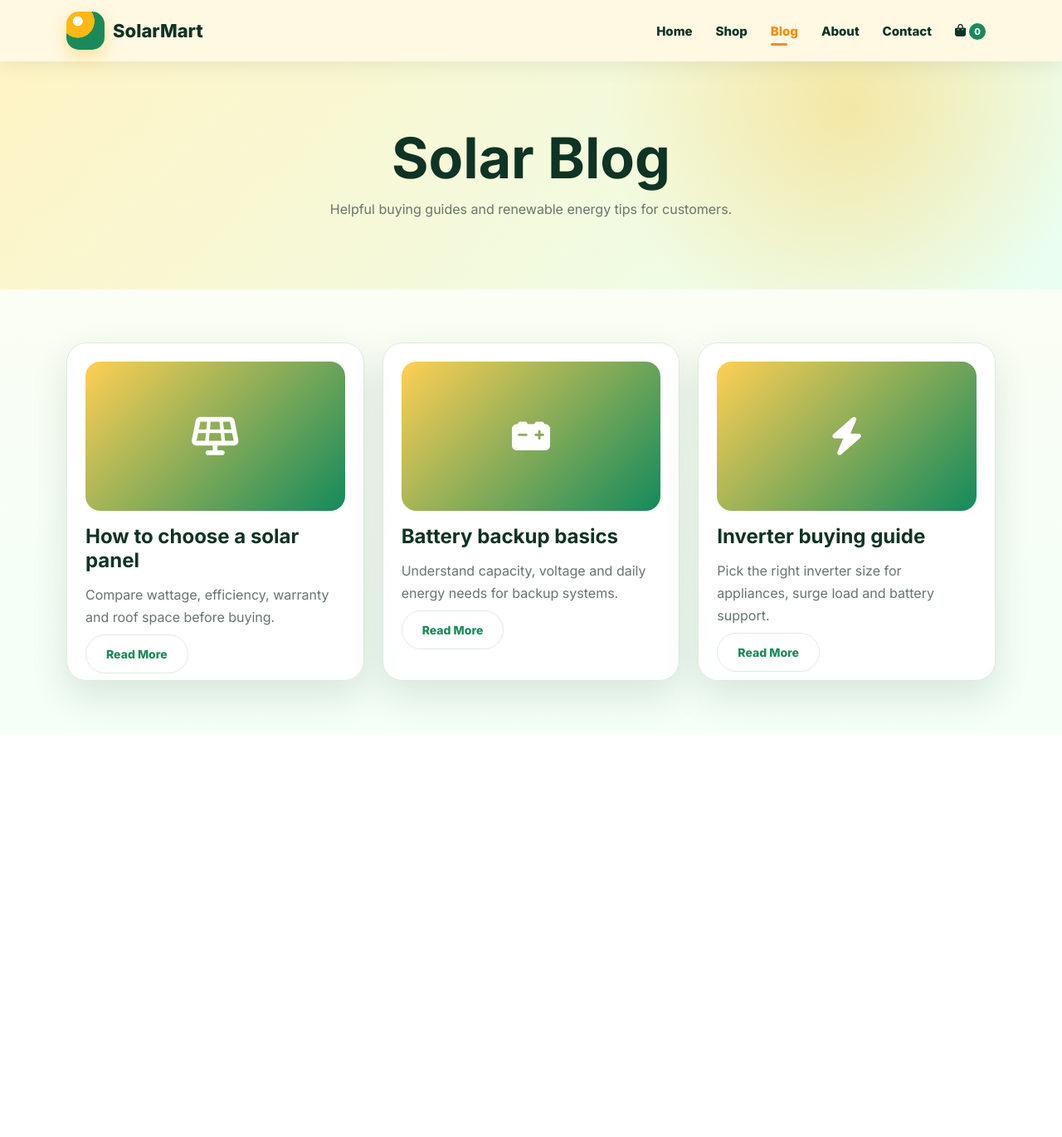
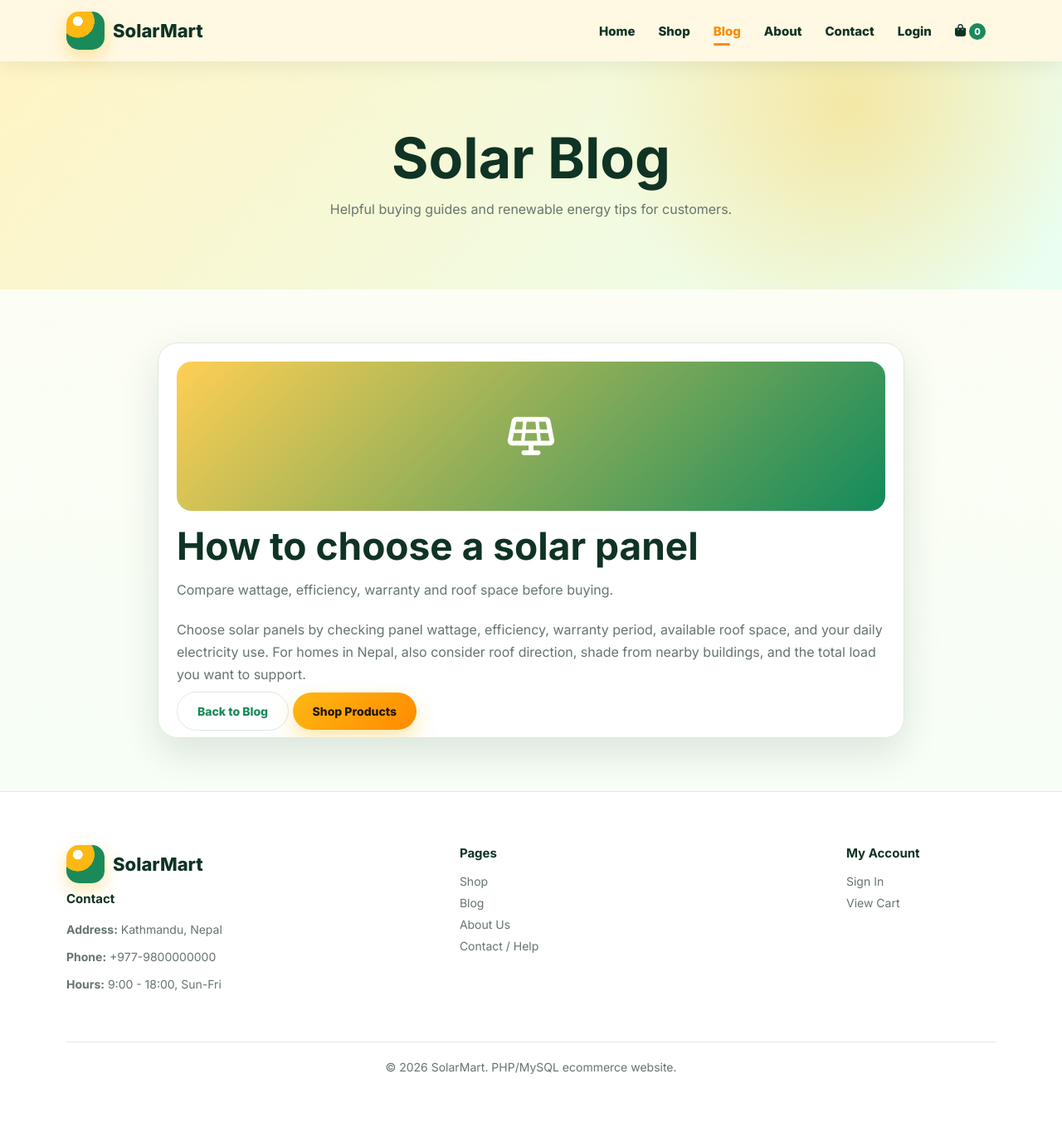
Before and after one commit to BRaj99/solarmart, a PHP site: page /solarmart/blog.php?post=choose-solar-panel in a window 1280 px wide. Shown: the whole page at 83% size. Before the commit the page ends 879 px from the top, so only its background shows below. Run offline with PHP 8.4, Linux system fonts and the light colour scheme.

Commit message:
blog about

```diff
--- a/blog.php
+++ b/blog.php
@@ -1,9 +1,30 @@
 <?php
-session_start();
+require_once 'site_common.php';
+$posts = [
+    'choose-solar-panel' => [
+        'icon' => 'fa-solar-panel',
+        'title' => 'How to choose a solar panel',
+        'intro' => 'Compare wattage, efficiency, warranty and roof space before buying.',
+        'body' => 'Choose solar panels by checking panel wattage, efficiency, warranty period, available roof space, and your daily electricity use. For homes in Nepal, also consider roof direction, shade from nearby buildings, and the total load you want to support.'
+    ],
+    'battery-backup-basics' => [
+        'icon' => 'fa-car-battery',
+        'title' => 'Battery backup basics',
+        'intro' => 'Understand capacity, voltage and daily energy needs for backup systems.',
+        'body' => 'Battery backup size depends on how many appliances you want to run and for how many hours. Check battery voltage, amp-hour capacity, depth of discharge, and compatibility with your inverter before buying.'
+    ],
+    'inverter-buying-guide' => [
+        'icon' => 'fa-bolt',
+        'title' => 'Inverter buying guide',
+        'intro' => 'Pick the right inverter size for appliances, surge load and battery support.',
+        'body' => 'Your inverter should handle your normal running load and temporary surge load. A hybrid inverter is useful when you want solar charging, grid charging, and battery backup in one system.'
+    ]
+];
+$slug = $_GET['post'] ?? '';
+$post = $posts[$slug] ?? null;
 ?>
 <!DOCTYPE html>
 <html lang="en">
-
 <head>
     <meta charset="UTF-8">
     <meta name="viewport" content="width=device-width, initial-scale=1.0">
@@ -11,48 +32,36 @@ session_start();
     <link rel="stylesheet" href="https://cdnjs.cloudflare.com/ajax/libs/font-awesome/6.5.0/css/all.min.css">
     <link rel="stylesheet" href="style.css">
 </head>
-
 <body>
-    <section id="header"><a href="index.php" class="logo-wrap">
-            <div class="logo-mark"></div><span>SolarMart</span>
-        </a>
-        <ul id="navbar">
-            <li><a href="index.php">Home</a></li>
-            <li><a href="shop.php">Shop</a></li>
-            <li><a class="active" href="blog.php">Blog</a></li>
-            <li><a href="about.php">About</a></li>
-            <li><a href="contact.php">Contact</a></li>
-            <li id="lg-bag"><a href="cart.php"><i class="fa-solid fa-bag-shopping"></i><span
-                        class="cart-count">0</span></a></li><a href="#" id="close"><i class="fa fa-times"></i></a>
-        </ul>
-        <div id="mobile"><a href="cart.php"><i class="fa-solid fa-bag-shopping"></i><span
-                    class="cart-count">0</span></a><i id="bar" class="fas fa-outdent"></i></div>
-    </section>
+<?php renderHeader('blog'); ?>
 <section class="page-header">
     <h1>Solar Blog</h1>
     <p>Helpful buying guides and renewable energy tips for customers.</p>
 </section>
-    <section class="section-p1 blog-grid">
-        <article class="card blog-card">
-            <div class="blog-img"><i class="fa fa-solar-panel"></i></div>
-            <h3>How to choose a solar panel</h3>
-            <p>Compare wattage, efficiency, warranty and roof space before buying.</p><a class="outline-btn"
-                href="#">Read More</a>
-        </article>
-        <article class="card blog-card">
-            <div class="blog-img"><i class="fa fa-car-battery"></i></div>
-            <h3>Battery backup basics</h3>
-            <p>Understand capacity, voltage and daily energy needs for backup systems.</p><a class="outline-btn"
-                href="#">Read More</a>
-        </article>
-        <article class="card blog-card">
-            <div class="blog-img"><i class="fa fa-bolt"></i></div>
-            <h3>Inverter buying guide</h3>
-            <p>Pick the right inverter size for appliances, surge load and battery support.</p><a class="outline-btn"
-                href="#">Read More</a>
+<?php if ($post): ?>
+<section class="section-p1">
+    <article class="card blog-card" style="max-width:900px;margin:auto;">
+        <div class="blog-img"><i class="fa <?php echo e($post['icon']); ?>"></i></div>
+        <h2><?php echo e($post['title']); ?></h2>
+        <p><?php echo e($post['intro']); ?></p>
+        <p><?php echo e($post['body']); ?></p>
+        <a class="outline-btn" href="blog.php">Back to Blog</a>
+        <a class="primary-btn" href="shop.php">Shop Products</a>
     </article>
 </section>
+<?php else: ?>
+<section class="section-p1 blog-grid">
+    <?php foreach ($posts as $key => $item): ?>
+    <article class="card blog-card">
+        <div class="blog-img"><i class="fa <?php echo e($item['icon']); ?>"></i></div>
+        <h3><?php echo e($item['title']); ?></h3>
+        <p><?php echo e($item['intro']); ?></p>
+        <a class="outline-btn" href="blog.php?post=<?php echo urlencode($key); ?>">Read More</a>
+    </article>
+    <?php endforeach; ?>
+</section>
+<?php endif; ?>
+<?php renderFooter(); ?>
 <script src="script.js"></script>
 </body>
-
 </html>
--- a/index.php
+++ b/index.php
@@ -256,7 +256,7 @@ function e($value) {
         <?php if (isset($_SESSION['user_id'])) { ?>
             <a href="profile.php">My Profile</a>
             <a href="cart.php">View Cart</a>
-            <a href="logout.php">Logout</a>
+            <a href="login.php?logout=true">Logout</a>
         <?php } else { ?>
             <a href="login.php">Sign In</a>
             <a href="cart.php">View Cart</a>
--- /dev/null
+++ b/site_common.php
@@ -0,0 +1,66 @@
+<?php
+if (session_status() === PHP_SESSION_NONE) {
+    session_start();
+}
+function e($value) {
+    return htmlspecialchars((string)$value, ENT_QUOTES, 'UTF-8');
+}
+function navActive($page, $current) {
+    return $page === $current ? ' class="active"' : '';
+}
+function renderHeader($current = '') {
+?>
+<section id="header">
+    <a href="index.php" class="logo-wrap"><div class="logo-mark"></div><span>SolarMart</span></a>
+    <div>
+        <ul id="navbar">
+            <li><a<?php echo navActive('home', $current); ?> href="index.php">Home</a></li>
+            <li><a<?php echo navActive('shop', $current); ?> href="shop.php">Shop</a></li>
+            <li><a<?php echo navActive('blog', $current); ?> href="blog.php">Blog</a></li>
+            <li><a<?php echo navActive('about', $current); ?> href="about.php">About</a></li>
+            <li><a<?php echo navActive('contact', $current); ?> href="contact.php">Contact</a></li>
+            <?php if (isset($_SESSION['user_id'])): ?>
+                <li><a<?php echo navActive('profile', $current); ?> href="profile.php"><i class="fa-solid fa-user"></i> My Account</a></li>
+                <li><a href="login.php?logout=true">Logout</a></li>
+            <?php else: ?>
+                <li><a href="login.php">Login</a></li>
+            <?php endif; ?>
+            <li id="lg-bag"><a href="cart.php"><i class="fa-solid fa-bag-shopping"></i><span class="cart-count">0</span></a></li>
+            <a href="#" id="close"><i class="fa fa-times"></i></a>
+        </ul>
+    </div>
+    <div id="mobile"><a href="cart.php"><i class="fa-solid fa-bag-shopping"></i><span class="cart-count">0</span></a><i id="bar" class="fas fa-outdent"></i></div>
+</section>
+<?php
+}
+function renderFooter() {
+?>
+<footer class="section-p1">
+    <div class="col">
+        <a href="index.php" class="logo-wrap"><div class="logo-mark"></div><span>SolarMart</span></a>
+        <h4>Contact</h4>
+        <p><strong>Address:</strong> Kathmandu, Nepal</p>
+        <p><strong>Phone:</strong> +977-9800000000</p>
+        <p><strong>Hours:</strong> 9:00 - 18:00, Sun-Fri</p>
+    </div>
+    <div class="col">
+        <h4>Pages</h4>
+        <a href="shop.php">Shop</a>
+        <a href="blog.php">Blog</a>
+        <a href="about.php">About Us</a>
+        <a href="contact.php">Contact / Help</a>
+    </div>
+    <div class="col">
+        <h4>My Account</h4>
+        <?php if (isset($_SESSION['user_id'])): ?>
+            <a href="profile.php">My Profile</a>
+            <a href="cart.php">View Cart</a>
+            <a href="login.php?logout=true">Logout</a>
+        <?php else: ?>
+            <a href="login.php">Sign In</a>
+            <a href="cart.php">View Cart</a>
+        <?php endif; ?>
+    </div>
+    <div class="copyright"><p>© 2026 SolarMart. PHP/MySQL ecommerce website.</p></div>
+</footer>
+<?php } ?>
```
Also changed, not shown: about.php (+14 -45 lines), contact.php (+47 -25 lines), db.php (+11 -4 lines), shop.php (+6 -1 lines), 1 other file. Lines whose indentation alone changed are shown as unchanged.
